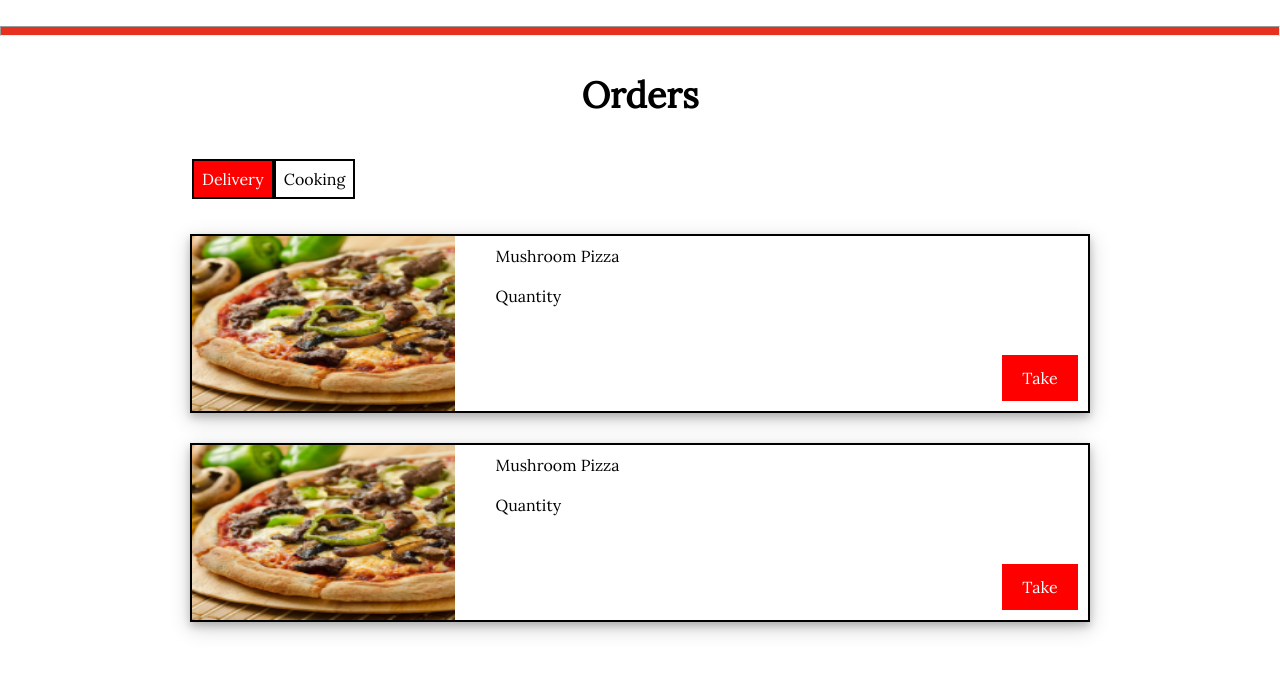
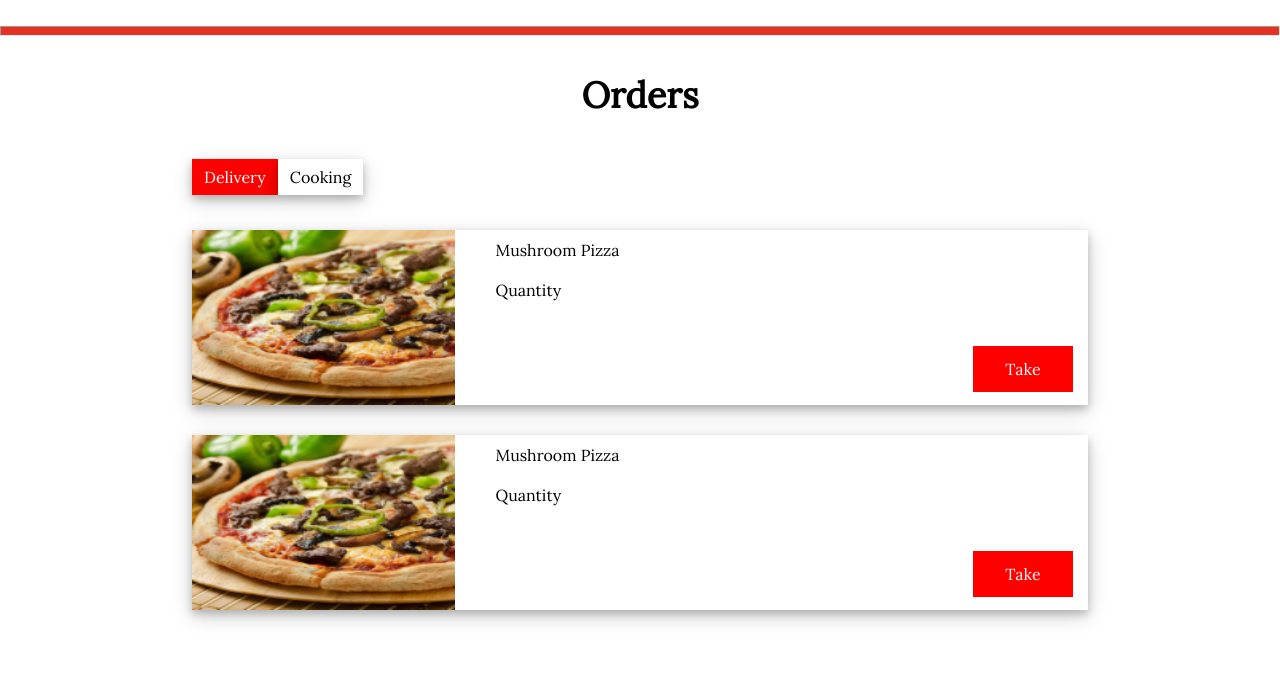
Before and after one commit to sandesh32/Cloud-Kitchen, a React (Create React App) app in the folder Frontend/: page /orders in a window 1280 px wide. Shown: the top 674 px of the page. Built offline with nearby package versions, Linux system fonts and the light colour scheme; no server answers.

Commit message:
Few Changes

```diff
--- a/Frontend/src/App.js
+++ b/Frontend/src/App.js
@@ -17,7 +17,7 @@ function App() {
   const url = "http://localhost:5000/";
   const get_food3_url = "http://localhost:5000/products3";
 
-  const get_food_url = "http://localhost:5000/products";
+  // const get_food_url = "http://localhost:5000/products";
 
   const [details, setDetails] = useState("");
 
--- a/Frontend/src/board.css
+++ b/Frontend/src/board.css
@@ -1,7 +1,7 @@
 
 .board{
     padding: 0px 30px 30px 30px;
-    background-color: gray;
+    background-color: white;
     box-shadow: 0 4px 8px 0 rgba(0, 0, 0, 0.2), 0 6px 20px 0 rgba(0, 0, 0, 0.19);
     margin: 30px 240px;
     /* z-index: -1; */
--- a/Frontend/src/index.css
+++ b/Frontend/src/index.css
@@ -16,18 +16,18 @@
 }
 
 /* Scroll Bar */
-::-webkit-scrollbar {
-  width: 5px;
+/* ::-webkit-scrollbar {
+  width: 2px;
 }
 
 ::-webkit-scrollbar-track {
   background: inherit;
-  border-radius: 10px;
+  border-radius: 1px;
 }
 
 ::-webkit-scrollbar-thumb {
   background: #888;
-  border-radius: 10px;
+  border-radius: 1px;
 }
 
 ::-webkit-scrollbar-thumb:hover {
@@ -35,7 +35,7 @@
   --fadedBlack: rgba(0, 0, 0, 0.94);
   --lora: 'Lora', serif;
   --lobster: 'Lobster', cursive;
-}
+} */
 
 *{
   margin: 0;
--- a/Frontend/src/offer.css
+++ b/Frontend/src/offer.css
@@ -1,3 +1,24 @@
+/* ::-webkit-scrollbar {
+  width: 2px;
+}
+
+::-webkit-scrollbar-track {
+  background: inherit;
+  border-radius: 1px;
+}
+
+::-webkit-scrollbar-thumb {
+  background: #888;
+  border-radius: 1px;
+}
+
+::-webkit-scrollbar-thumb:hover {
+  background: #555;
+  --fadedBlack: rgba(0, 0, 0, 0.94);
+  --lora: 'Lora', serif;
+  --lobster: 'Lobster', cursive;
+} */
+
 .main {
   /* width: 100%;
     height:25vh; */
@@ -9,6 +30,31 @@
   overflow-x: scroll;
   align-items: center;
 }
+
+/* width */
+::-webkit-scrollbar {
+  width: 2px;
+}
+
+/* Track */
+/* ::-webkit-scrollbar-track {
+  box-shadow: inset 0 0 0.5px grey;
+  border-radius: 1px;
+}
+
+
+::-webkit-scrollbar-thumb {
+  background: red;
+  border-radius: 1px;
+}
+
+
+::-webkit-scrollbar-thumb:hover {
+  background: #b30000;
+} */
+
+
+
 
 .out {
   display: flex;
--- a/Frontend/src/orders.css
+++ b/Frontend/src/orders.css
@@ -24,10 +24,11 @@
 
 }
 .toggle{
-  padding: 8px;
+  padding: 8px 12px;
   background-color: white;
   color: black;
-  border: 2px solid black;
+  box-shadow: 0 4px 8px 0 rgba(0, 0, 0, 0.2), 0 6px 20px 0 rgba(0, 0, 0, 0.19);
+  /* border: 2px solid black; */
 }
 
 .cartbox{
@@ -44,7 +45,7 @@
 
   position: relative;
   width: 70%;
-  border: 2px solid black;
+  /* border: 2px solid black; */
   height: 175px;
   display: flex;
   flex-direction: row;
@@ -73,15 +74,15 @@
   gap: 20px;
 }
 .take{
-  padding: 8px;
+  padding: 8px 20px;
   background-color: red;
   position: absolute;
   display: flex;
   justify-content: center;
   align-items: center;
   color: white;
-  bottom: 10px;
-  right: 10px;
+  bottom: 13px;
+  right: 15px;
   height: 30px;
   width: 60px;
 
```
